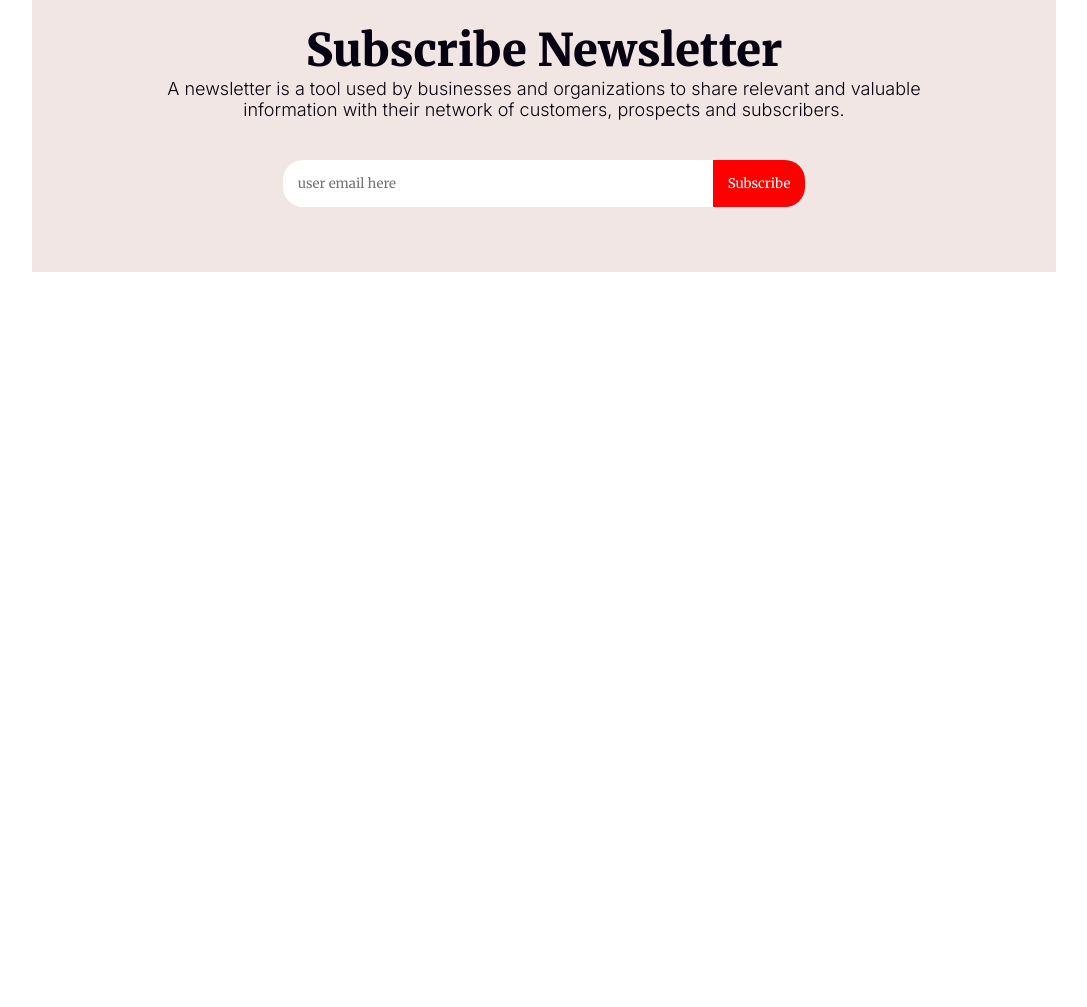
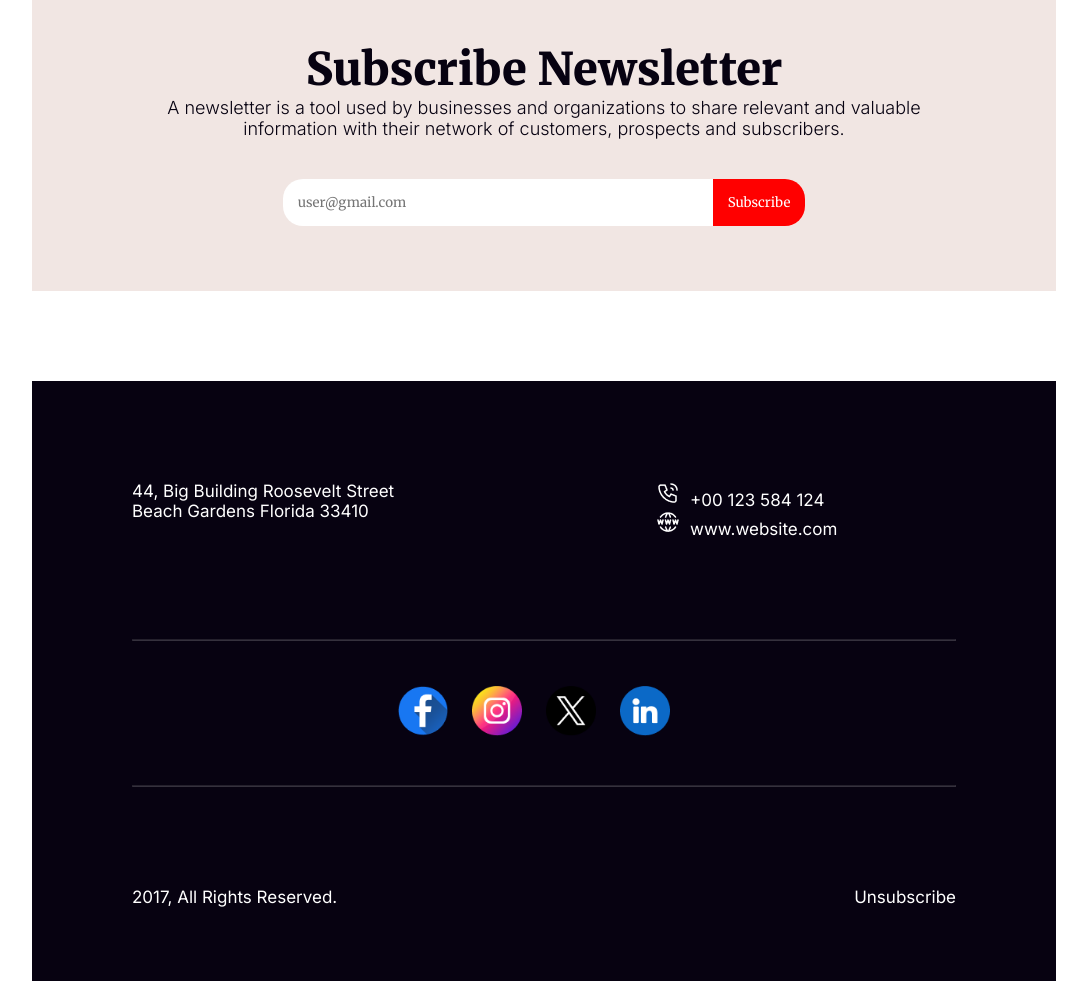
Before and after one commit to devsafi/new-year-celebration, a plain HTML site: page index.html in a window 1280 px wide. Shown: the part 4509-5516 px from the top of the page, without its empty margins (96-1183 px from the left). Before the commit the page ends 4781 px from the top, so only its background shows below. Drawn offline with Linux system fonts and the light colour scheme.

Commit message:
footer added

```diff
--- a/index.html
+++ b/index.html
@@ -98,9 +98,7 @@
           <p>THE BEST GIFTS</p>
           <h2>Our Awesome Portfolio</h2>
           <p class="portfolio-description">
-            Dolor sit amet consectetur. Consequat eget consectetur maecenas sed
-            molestie malesuada. Ipsum sed sodales risus ut pellentesque vel
-            euismod.
+            A gift or a present is an item given to someone, without the expectation of payment or anything in return. An item is not a gift if that item is already owned by the one to whom it is given.
           </p>
         </div>
         <div></div>
@@ -116,18 +114,45 @@
       <section class="container">
         <div class="newsletter">
           <div class="newsletter-img">
-            <img src="resources/Group 61.png" alt="fax">
+            <img src="resources/Group 61.png" alt="fax" />
           </div>
           <div class="newsletter-text">
             <h2>Subscribe Newsletter</h2>
-            <p>A newsletter is a tool used by businesses and organizations to share relevant and valuable information with their network of customers, prospects and subscribers. </p>
+            <p>
+              A newsletter is a tool used by businesses and organizations to
+              share relevant and valuable information with their network of
+              customers, prospects and subscribers.
+            </p>
           </div>
           <div class="newsletter-button">
-            <input type="email" placeholder="user email here">
+            <input type="email" placeholder="user@gmail.com" />
             <button class="primary-button">Subscribe</button>
           </div>
         </div>
       </section>
     </main>
+    <footer class="container">
+      <div class="footer-main">
+        <div class="footer-first-text">
+          <p>44, Big Building Roosevelt Street Beach Gardens Florida 33410</p>
+          <div class="footer-info">
+            <p><img src="resources/Call.png" alt="" />+00 123 584 124</p>
+            <p><img src="resources/Website.png" alt="" />www.website.com</p>
+          </div>
+        </div>
+        <hr />
+        <div class="icon-img">
+          <a href=""><img src="resources/Facebook.png" alt="" /></a>
+          <a href=""><img src="resources/Instagram.png" alt="" /></a>
+          <a href=""><img src="resources/Twitter.png" alt="" /></a>
+          <a href=""><img src="resources/Linkedin.png" alt="" /></a>
+        </div>
+        <hr />
+        <div class="footer-second-text">
+          <p>2017, All Rights Reserved.</p>
+          <input type="button" value="Unsubscribe" />
+        </div>
+      </div>
+    </footer>
   </body>
 </html>
--- a/styles/style.css
+++ b/styles/style.css
@@ -275,7 +275,8 @@ section .portfolio-img img {
 
 /* portfolio section end */
 
-section .newsletter{
+/* newsletter section start */
+section .newsletter {
   margin-top: 120px;
   text-align: center;
   background-color: rgb(241, 230, 227);
@@ -283,25 +284,25 @@ section .newsletter{
   padding-bottom: 65px;
 }
 
-section .newsletter .newsletter-img{
+section .newsletter .newsletter-img {
   margin-bottom: 40px;
 }
 
-section .newsletter .newsletter-text h2{
+section .newsletter .newsletter-text h2 {
   color: #070211;
   font-family: Merriweather;
   font-size: 45px;
   font-weight: 800;
 }
 
-section .newsletter .newsletter-text p{
+section .newsletter .newsletter-text p {
   padding: 0 122px;
   color: #070211;
   font-family: Inter;
   font-size: 18px;
   font-weight: 300;
 }
-section .newsletter .newsletter-button{
+section .newsletter .newsletter-button {
   margin-top: 40px;
   display: flex;
   gap: 0;
@@ -309,7 +310,7 @@ section .newsletter .newsletter-button{
   align-items: center;
 }
 
-section .newsletter .newsletter-button input{
+section .newsletter .newsletter-button input {
   padding: 15px;
   width: 400px;
   border: none;
@@ -317,11 +318,11 @@ section .newsletter .newsletter-button input{
   border-bottom-left-radius: 20px;
 }
 
-section .newsletter .newsletter-button input[placeholder]{
-  color: rgba(7, 2, 17, 0.30);
+section .newsletter .newsletter-button input[placeholder] {
+  color: rgba(7, 2, 17, 0.3);
 }
 
-section .newsletter .newsletter-button button{
+section .newsletter .newsletter-button button {
   padding: 15px;
   background-color: #f00;
   color: #fff;
@@ -330,3 +331,80 @@ section .newsletter .newsletter-button button{
   border-bottom-right-radius: 20px;
   cursor: pointer;
 }
+/* newsletter section end */
+
+/* footer section start */
+
+footer .footer-main {
+  background: #070211;
+  height: 600px;
+  margin-top: 100px;
+  color: #fff;
+}
+footer .footer-first-text {
+  padding: 100px;
+  display: flex;
+  justify-content: space-between;
+}
+footer .footer-main .footer-info {
+  align-items: center;
+  color: #FFF;
+
+font-family: Inter;
+font-size: 17px;
+font-weight: 400;
+}
+footer .footer-first-text p {
+  width: 300px;
+  font-weight: 400;
+  font-size: 17px;
+  color: #FFF;
+
+font-family: Inter;
+}
+footer .footer-main .footer-info img {
+  padding-right: 10px;
+}
+
+footer .footer-main .icon-img a {
+  padding-right: 20px;
+}
+
+footer .footer-main .icon-img {
+  text-align: center;
+  margin: 45px auto;
+}
+
+footer .footer-main .icon-img img {
+  height: 50px;
+  width: 50px;
+}
+
+footer .footer-main .footer-second-text {
+  display: flex;
+  justify-content: space-between;
+  padding: 100px;
+}
+
+footer .footer-main .footer-second-text p{
+  color: #FFF;
+
+font-family: Inter;
+font-size: 17px;
+font-weight: 400;
+}
+footer .footer-main .footer-second-text input {
+  background-color: transparent;
+  color: #fff;
+  border: none;
+  cursor: pointer;
+  font-family: Inter;
+font-size: 17px;
+font-weight: 400;
+}
+
+footer hr{
+  opacity: .2;
+  margin: 0 100px;
+}
+/* footer section end */
```
Lines whose indentation alone changed are shown as unchanged.
